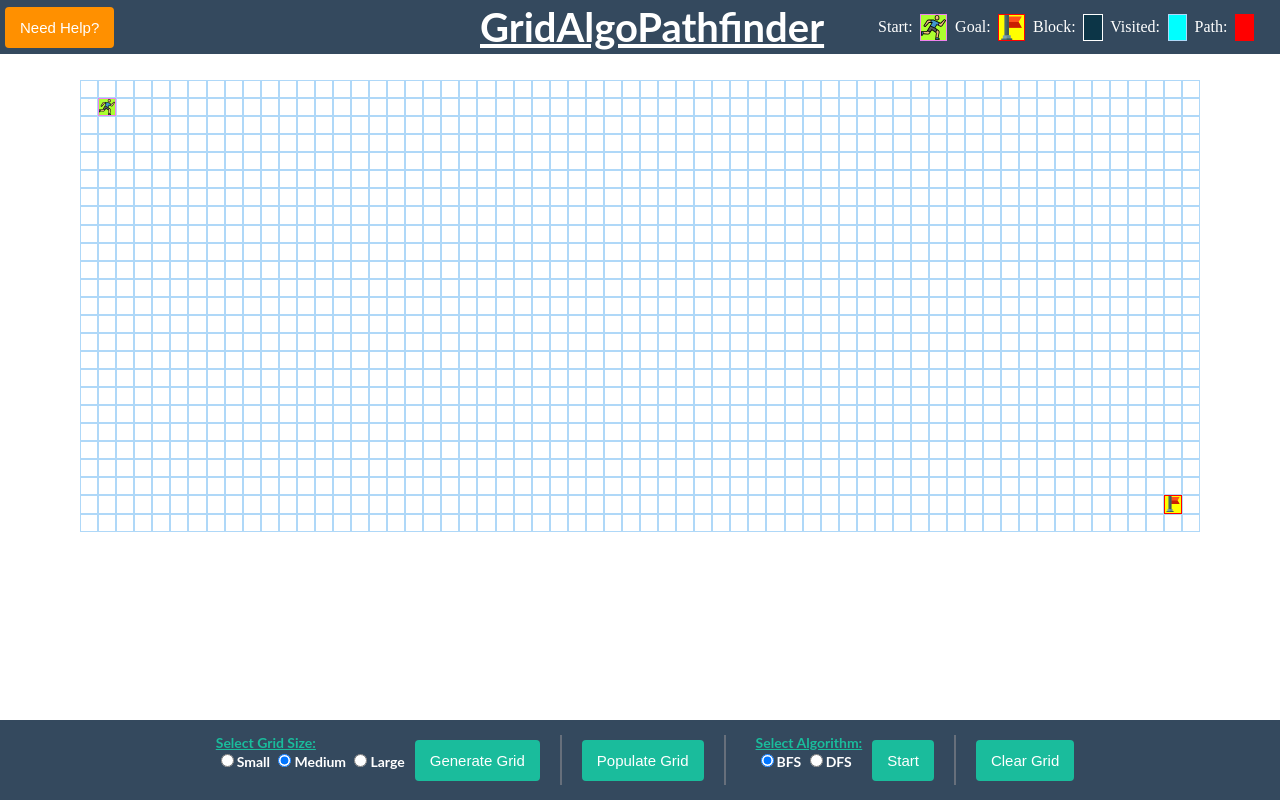
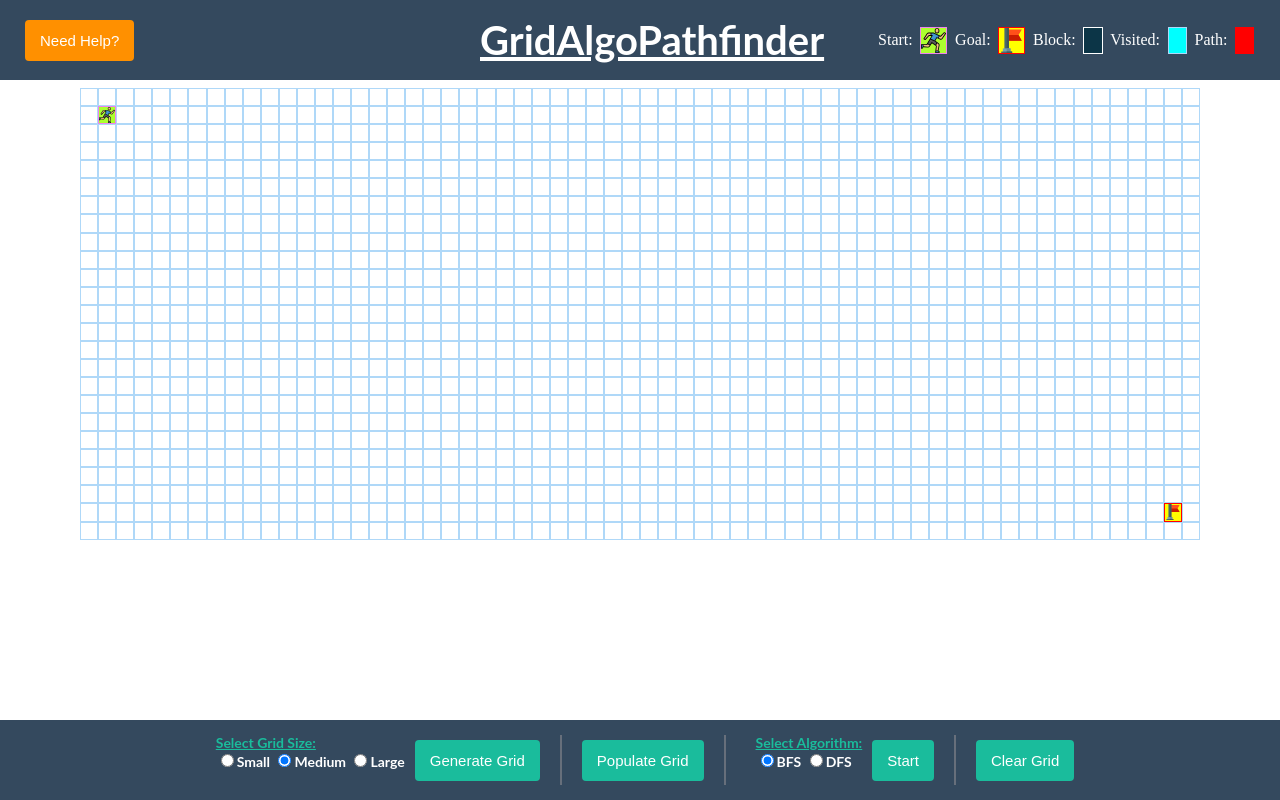
Before and after one commit to AnisurK24/GridAlgoPathfinder, a website built with webpack: page index.html in a window 1280 px wide. Built offline with nearby package versions, Linux system fonts and the light colour scheme.

Commit message:
need help button

```diff
--- a/css/App.css
+++ b/css/App.css
@@ -16,6 +16,7 @@
     justify-content: space-between;
     /* margin-right: 10%; */
     align-items: center;
+    height: 10%;
 }
 
 .key {
@@ -102,7 +103,7 @@
     background-color: #FFFFFF;
     /* box-shadow: 0 19px 38px rgba(0,0,0,0.30), 0 15px 12px rgba(0,0,0,0.22); */
     /* height: 100%; */
-    height: 90%;
+    height: 89%;
     /* position: absolute; */
     width: 100vw;
 }
@@ -259,5 +260,9 @@ table {
     transition: border 0.25s linear, color 0.25s linear, background-color 0.25s linear;
     white-space: nowrap;
     cursor: pointer;
-    margin-left: 5px;
+    margin-left: 25px;
 }
+
+.helpbtn:hover {
+    background-color: #cc7400;
+}
--- a/index.html
+++ b/index.html
@@ -11,7 +11,7 @@
     <link rel="shortcut icon" href="./img/favicon.ico" type="image/x-icon">
     <script type="text/javascript">
         function display_alert() {
-            alert("1. Select grid size & hit \"Generate Grid\"\n2. Hit \"Populate Grid\" to add random blocks\n3. Choose an algorithm, hit \"Start\", and enjoy!")
+            alert("1. Select grid size & hit \"Generate Grid\"\n2. Hit \"Populate Grid\" to add random blocks\n3. Choose an algorithm, hit \"Start\", and enjoy!\n\n*Note* If the app doesn't run on start it means there is no path from start to goal. Populate the grid and try again.")
         }
     </script>
     <title>Pathfinder visualizer</title>
```
